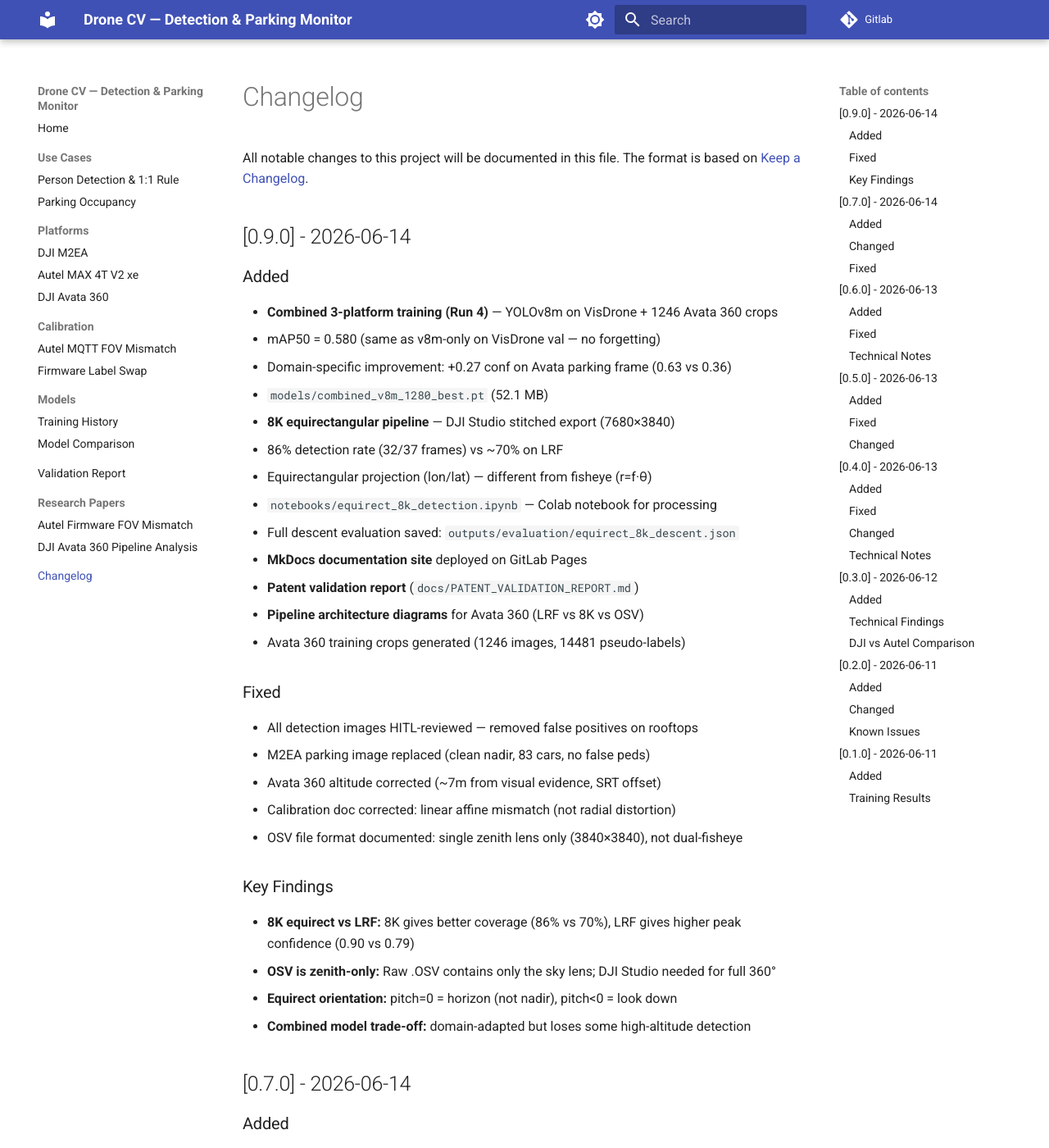
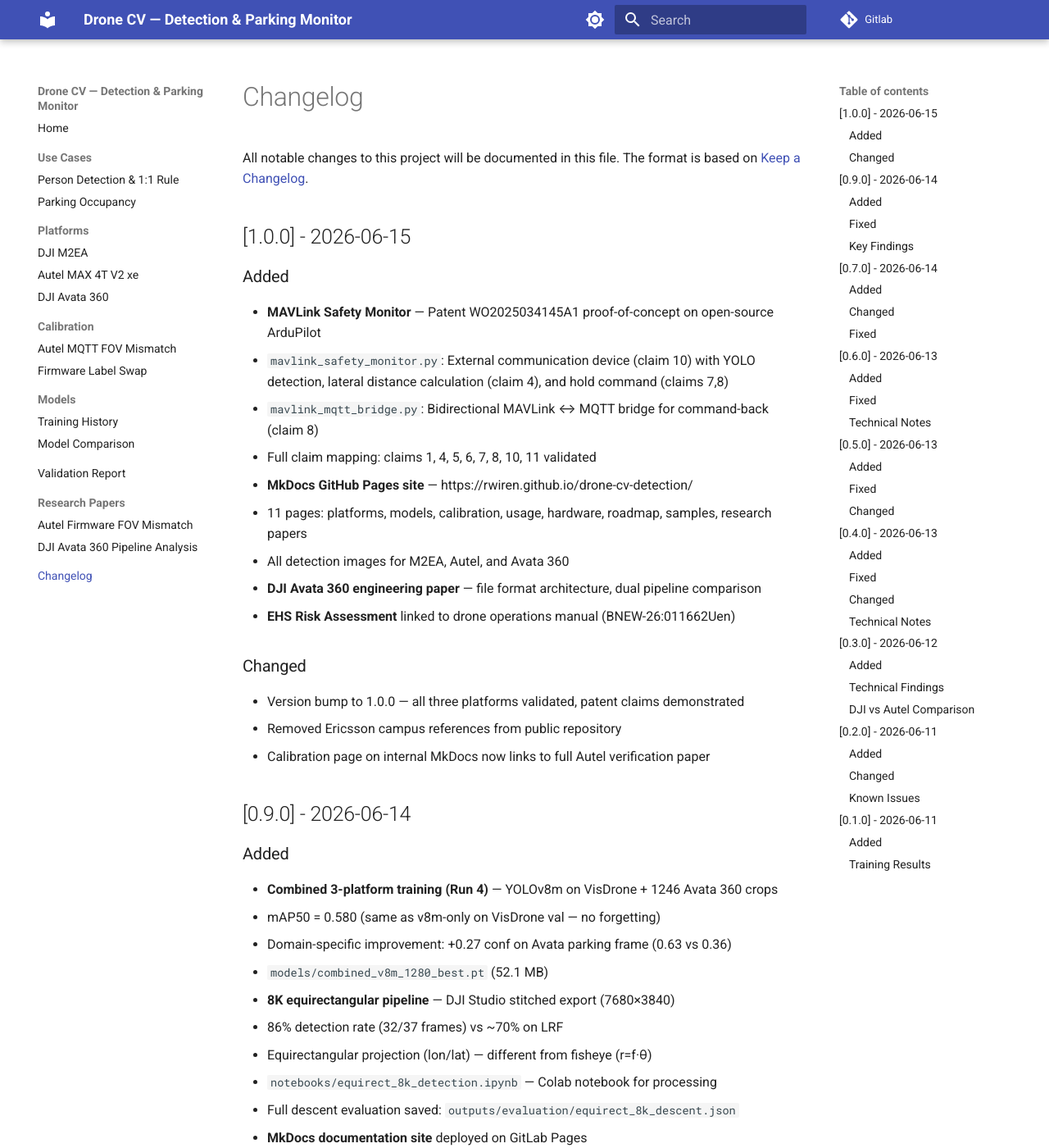
Before and after one commit to rwiren/drone-cv-detection, an MkDocs documentation site: the page built from docs-site/changelog.md, in a window 1280 px wide and 1400 px high. Shown: the whole window at 82% size. Built offline with MkDocs 1.6.1 and Material for MkDocs 9.7.7, drawn with Linux system fonts in a browser that asks for light colours.

Commit message:
release: v1.0.0 — MAVLink safety monitor, full documentation, Pages site
All three drone platforms validated + patent claims demonstrated on open-source.
MkDocs Pages site live. Full changelog and version bump.

```diff
--- a/docs-site/changelog.md
+++ b/docs-site/changelog.md
@@ -2,6 +2,24 @@
 
 All notable changes to this project will be documented in this file.
 The format is based on [Keep a Changelog](https://keepachangelog.com/en/1.0.0/).
+
+## [1.0.0] - 2026-06-15
+
+### Added
+- **MAVLink Safety Monitor** — Patent WO2025034145A1 proof-of-concept on open-source ArduPilot
+  - `mavlink_safety_monitor.py`: External communication device (claim 10) with YOLO detection, lateral distance calculation (claim 4), and hold command (claims 7,8)
+  - `mavlink_mqtt_bridge.py`: Bidirectional MAVLink ↔ MQTT bridge for command-back (claim 8)
+  - Full claim mapping: claims 1, 4, 5, 6, 7, 8, 10, 11 validated
+- **MkDocs GitHub Pages site** — https://rwiren.github.io/drone-cv-detection/
+  - 11 pages: platforms, models, calibration, usage, hardware, roadmap, samples, research papers
+  - All detection images for M2EA, Autel, and Avata 360
+- **DJI Avata 360 engineering paper** — file format architecture, dual pipeline comparison
+- **EHS Risk Assessment** linked to drone operations manual (BNEW-26:011662Uen)
+
+### Changed
+- Version bump to 1.0.0 — all three platforms validated, patent claims demonstrated
+- Removed Ericsson campus references from public repository
+- Calibration page on internal MkDocs now links to full Autel verification paper
 
 ## [0.9.0] - 2026-06-14
 ### Added
```
Also changed, not shown: CHANGELOG.md (+18 -0 lines), README.md (+1 -1 lines), docs-site/index.md (+1 -0 lines).
